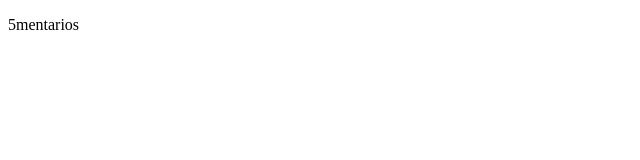
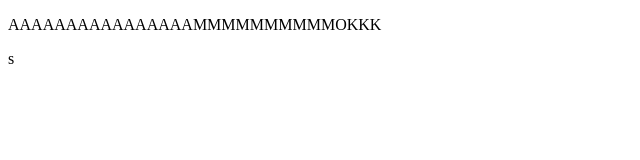
Before and after one commit to hmmfer/proyectoDemoCursoPrework, a plain HTML site: page index.html in a window 1280 px wide. Shown: the whole page, without its empty margins (0-640 px from the left). Drawn offline with Linux system fonts and the light colour scheme.

```diff
--- a/index.html
+++ b/index.html
@@ -8,7 +8,7 @@
 </head>
 <body>
 <p>
-    5mentarios
+    AAAAAAAAAAAAAAAAMMMMMMMMMMOKKK
 </p>
 </body>
-</html>
+</html>s
```
